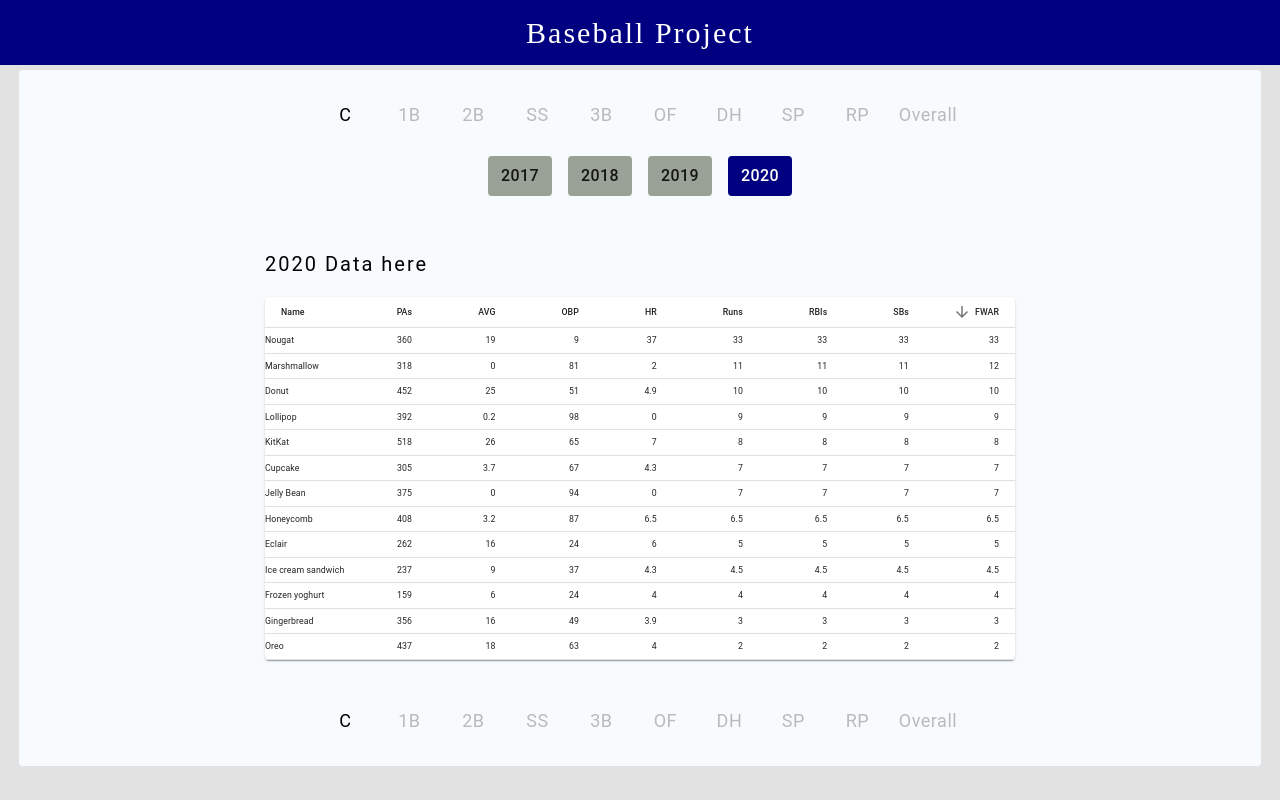
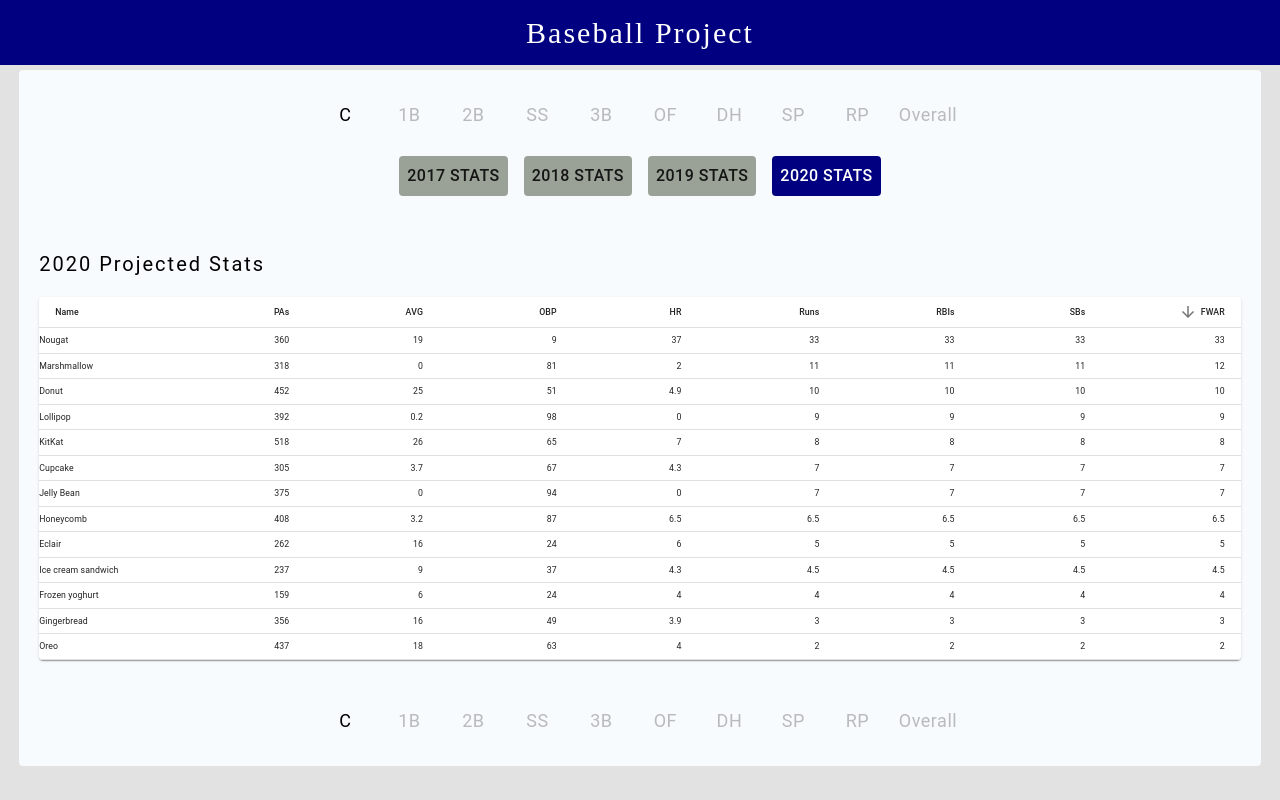
Before and after one commit to atonymartin20/BaseballProject, a React (Create React App) app in the folder frontend/: page /catchers in a window 1280 px wide. Built offline with nearby package versions, Linux system fonts and the light colour scheme; no server answers.

Commit message:
Updated catchers.js

```diff
--- a/frontend/src/components/positions/catchers.js
+++ b/frontend/src/components/positions/catchers.js
@@ -45,6 +45,7 @@ const styles = theme => ({
     positionText: {
         marginTop: 20,
         marginBottom: 20,
+        width: '100%',
     },
     websiteLinks: {
         textDecoration: 'none',
@@ -123,19 +124,18 @@ class Catchers extends React.Component {
         }
 
         const data = (
-            <div>
+            <div className={classes.dataDiv}>
                 {display2017 ? (
                     <div>
-                        <h1 className={classes.positionText}>2017 Data here</h1>
                         <EnhancedTable2017
                             players={this.state.catchers}
                         />
-                    </div>) : null
+                    </div>
+                ) : null
                 }
 
                 {display2018 ? (
                     <div>
-                        <h1 className={classes.positionText}>2018 Data here</h1>
                         <EnhancedTable2018
                             players={this.state.catchers}
                         />
@@ -144,7 +144,6 @@ class Catchers extends React.Component {
 
                 {display2019 ? (
                     <div>
-                        <h1 className={classes.positionText}>2019 Data here</h1>
                         <EnhancedTable2019
                             players={this.state.catchers}
                         />
@@ -153,7 +152,7 @@ class Catchers extends React.Component {
 
                 {display2020 ? (
                     <div>
-                        <h1 className={classes.positionText}>2020 Data here</h1>
+                        <h1 className={classes.positionText}>2020 Projected Stats</h1>
                         <EnhancedTable2020
                             players={this.state.catchers}
                         />
@@ -169,25 +168,25 @@ class Catchers extends React.Component {
                     <ListItem className={classes.flipDataListItem} onClick={this.changeYear2017}>
                         <Button
                             style={display2017 ? flipDataButtonSelected : flipDataButton}>
-                            2017
+                            2017 Stats
                             </Button>
                     </ListItem>
                     <ListItem className={classes.flipDataListItem} onClick={this.changeYear2018}>
                         <Button
                             style={display2018 ? flipDataButtonSelected : flipDataButton}>
-                            2018
+                            2018 Stats
                             </Button>
                     </ListItem>
                     <ListItem className={classes.flipDataListItem} onClick={this.changeYear2019}>
                         <Button
                             style={display2019 ? flipDataButtonSelected : flipDataButton}>
-                            2019
+                            2019 Stats
                             </Button>
                     </ListItem>
                     <ListItem className={classes.flipDataListItem} onClick={this.changeYear2020}>
                         <Button
                             style={display2020 ? flipDataButtonSelected : flipDataButton}>
-                            2020
+                            2020 Stats
                             </Button>
                     </ListItem>
                 </List>
```
